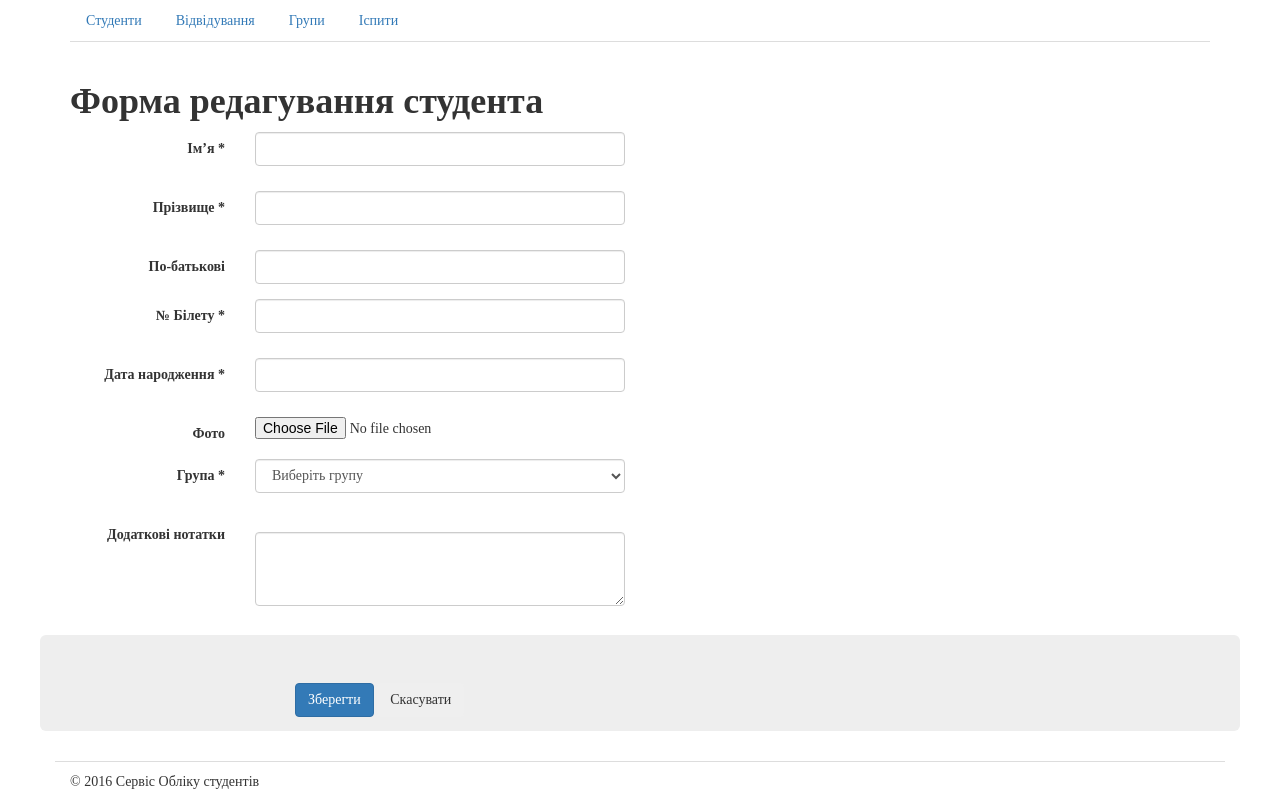
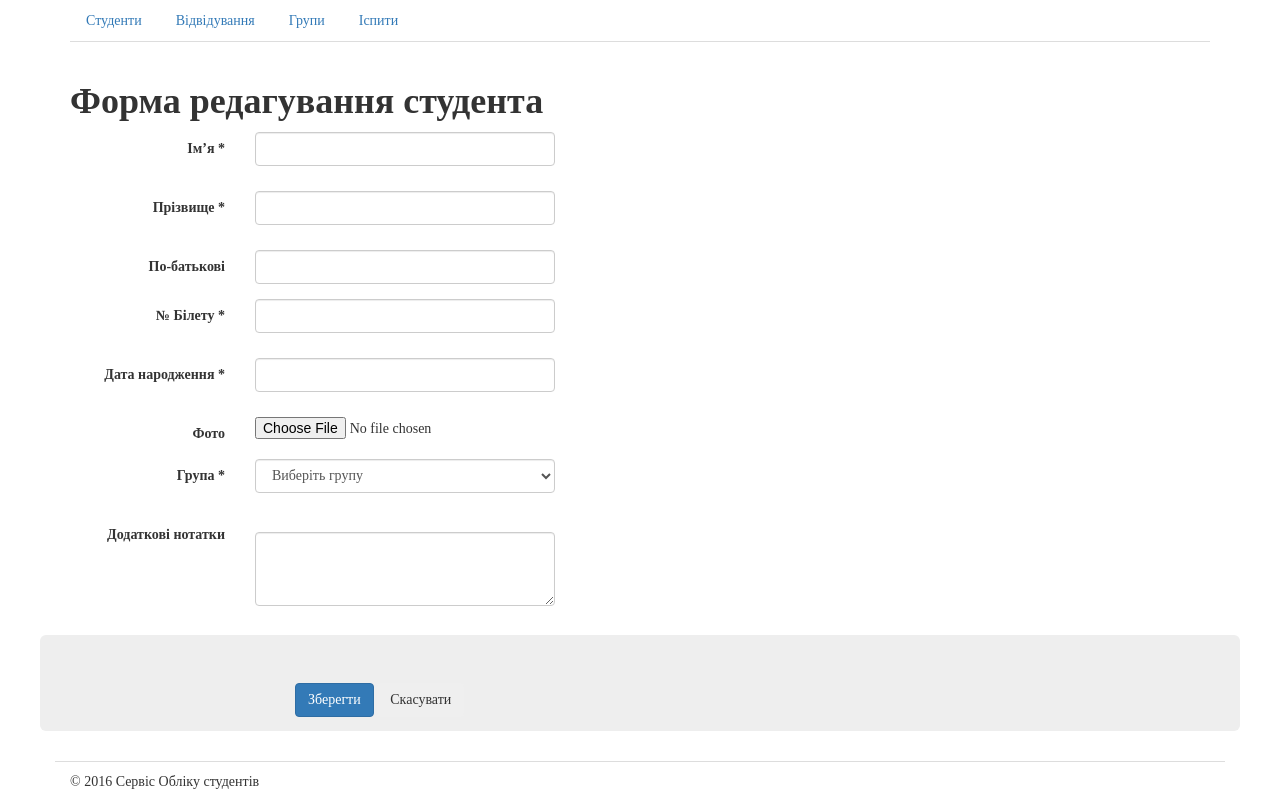
Before and after one commit to samitnuk/studentsdb, a Django app: page /students/add/ in a window 1280 px wide. Shown: the part 80-872 px from the top of the page. Run offline with Django 3.2, Linux system fonts and the light colour scheme; some libraries are stand-ins or nearby versions.

Commit message:
add styles for elements on forms

```diff
--- a/students/static/css/main.css
+++ b/students/static/css/main.css
@@ -2,7 +2,6 @@
 body {
     font-family: Ubuntu;
 }
-
 .alert {
     margin: 10px 0 5px 0;
 }
@@ -29,3 +28,10 @@ h1, h2, h3, h4, h5, h6 {
     border-top: 1px solid #ddd;
     padding-top: 10px;
 }
+
+/* Form Styles */
+textarea,
+select,
+input {
+    max-width: 300px;
+}
```
